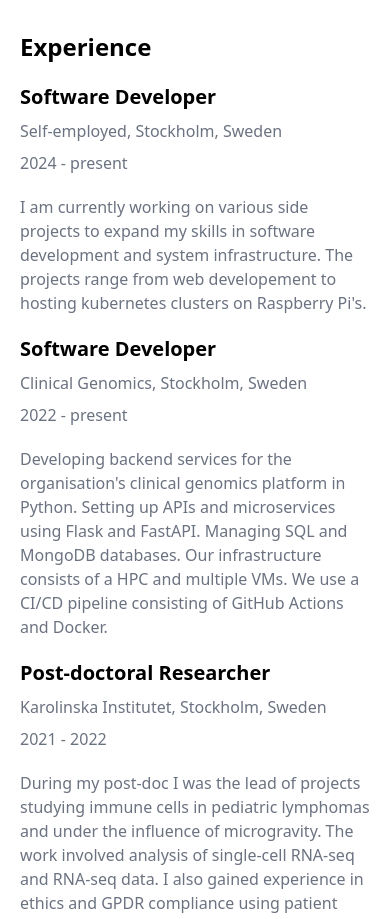
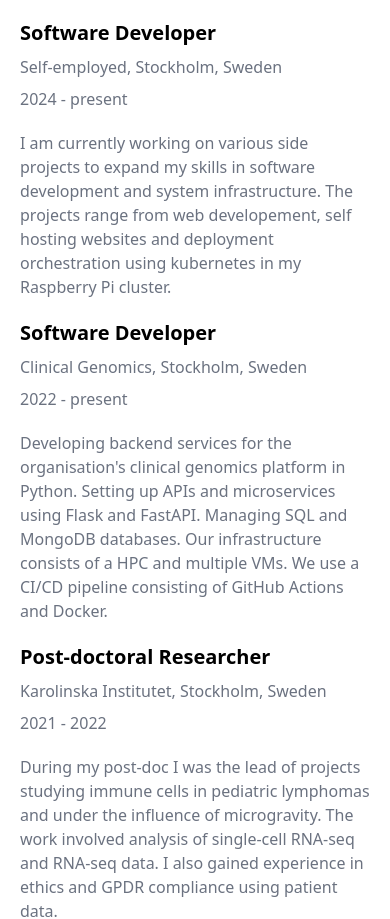
Before and after one commit to ChrOertlin/personal-website, a React (Vite) app: page /resume in a window 390 px wide. Shown: the part 1681-2600 px from the top of the page. Built offline with nearby package versions, Linux system fonts and the light colour scheme.

Commit message:
chore: optimise resume for phone screens

```diff
--- a/src/components/ResumeLeft/ResumeLeft.tsx
+++ b/src/components/ResumeLeft/ResumeLeft.tsx
@@ -5,7 +5,7 @@ import { GiComputing, GiGameConsole, GiMountainClimbing, GiPhotoCamera } from 'r
 
 function ResumeLeft() {
     return (
-        <div className="min-h-screen flex-1">
+        <div className="min-h-screen flex-1 sm:grid-cols-1">
 
             <div className="flex flex-col gap-5">
 
--- a/src/components/ResumeRight/ResumeRight.tsx
+++ b/src/components/ResumeRight/ResumeRight.tsx
@@ -1,6 +1,6 @@
 function ResumeRight() {
     return (
-        <div className="min-h-screen flex-[3]">
+        <div className="min-h-screen sm:grid-cols-3">
             <main className='flex max-w-[1000px] flex-col gap-10 p-5 md:mx-10 md:py-14' >
 
                 <div className="space-y-5">
@@ -24,7 +24,7 @@ function ResumeRight() {
                             </div>
                             <p className="text-gray-500">
                                 I am currently working on various side projects to expand my skills in software development and system infrastructure.
-                                The projects range from web developement to hosting kubernetes clusters on Raspberry Pi's.
+                                The projects range from web developement, self hosting websites and deployment orchestration using kubernetes in my Raspberry Pi cluster.
                             </p>
                         </div>
 
--- a/src/pages/Resume.tsx
+++ b/src/pages/Resume.tsx
@@ -4,7 +4,7 @@ import ResumeRight from '../components/ResumeRight/ResumeRight'
 function Resume() {
 
   return (
-    <div className="min-h-screen flex flex-col sm:flex-row bg-white mt-16">
+    <div className="min-h-screen grid grid-cols-1 sm:grid-cols-4 bg-white mt-18">
       <ResumeLeft />
       <ResumeRight />
     </div>
```
